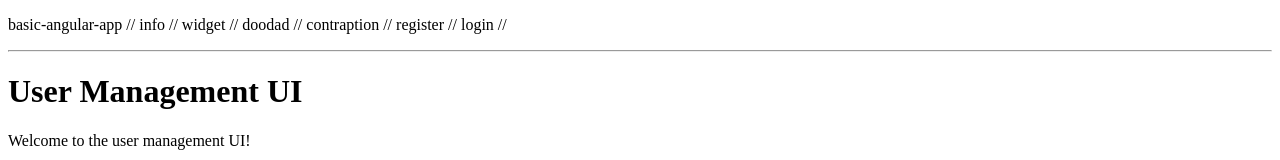
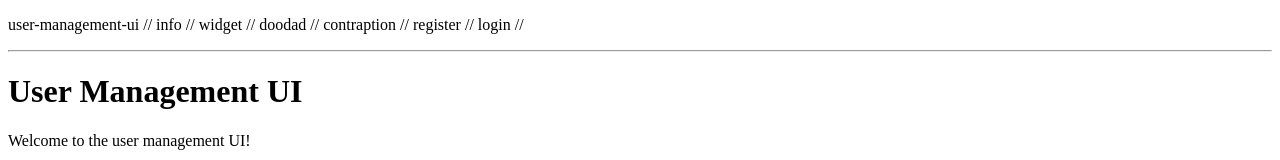
Before and after one commit to adam-on-the-internet/user-management-ui, an Angular app: page /dashboard in a window 1280 px wide. Shown: the top 160 px of the page. Built offline with nearby package versions, Linux system fonts and the light colour scheme.

Commit message:
fix navbar title

```diff
--- a/src/app/components/navbar/navbar.component.html
+++ b/src/app/components/navbar/navbar.component.html
@@ -1,5 +1,5 @@
 <p>
-  <span (click)="goToDashboard()" id="app-title">basic-angular-app</span> //
+  <span (click)="goToDashboard()" id="app-title">user-management-ui</span> //
   <span (click)="goToInfo()">info</span> //
   <span (click)="goToWidgetOverview()">widget</span> //
   <span (click)="goToDoodadOverview()">doodad</span> //
```
